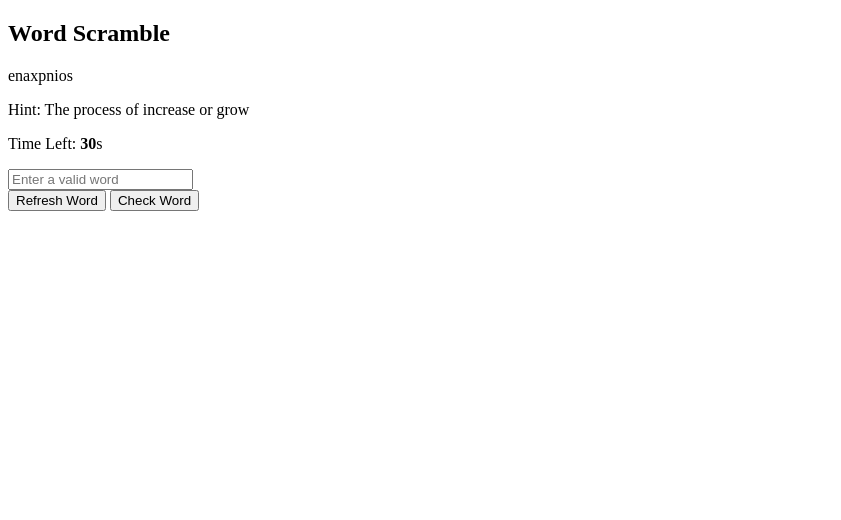
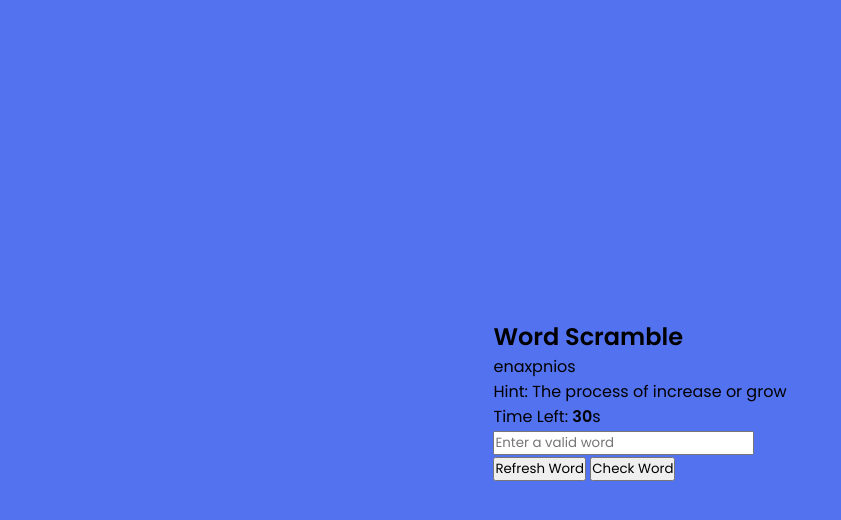
Before and after one commit to madhumithavenu/02_game_js_dom_word_scramble_game, a plain HTML site: page index.html in a window 1280 px wide. Shown: the whole page, without its empty margins (0-841 px from the left). Drawn offline with Linux system fonts and the light colour scheme.

Commit message:
Styling the web page

```diff
--- a/index.html
+++ b/index.html
@@ -3,7 +3,8 @@
 <head>
     <meta charset="UTF-8">
     <meta name="viewport" content="width=device-width, initial-scale=1.0">
-    <title>Document</title>
+    <title>Word Scramble Game</title>
+    <link rel="stylesheet" href="style.css">
 </head>
 <body>
     <div class="container">
--- /dev/null
+++ b/style.css
@@ -0,0 +1,15 @@
+/* Import Google font - Poppins */
+@import url('https://fonts.googleapis.com/css2?family=Poppins:wght@400;500;600&display=swap');
+*{
+  margin: 0;
+  padding: 0;
+  box-sizing: border-box;
+  font-family: 'Poppins', sans-serif;
+}
+body{
+    display: flex;
+    align-items: center;
+    justify-content: center;
+    min-height: 100vh;
+    background: #5372F0;
+}
```
